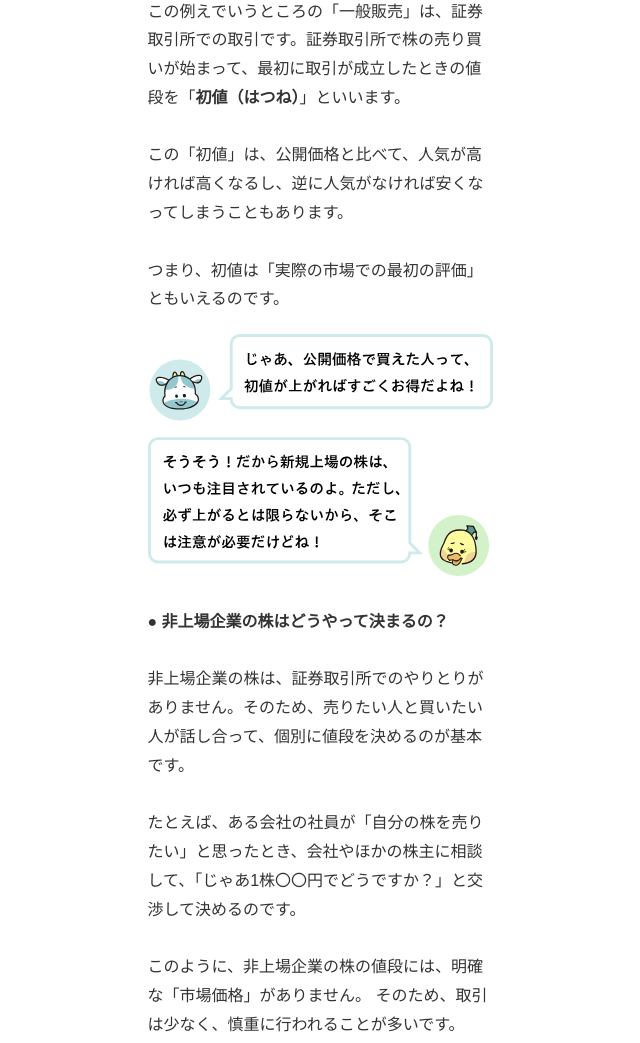
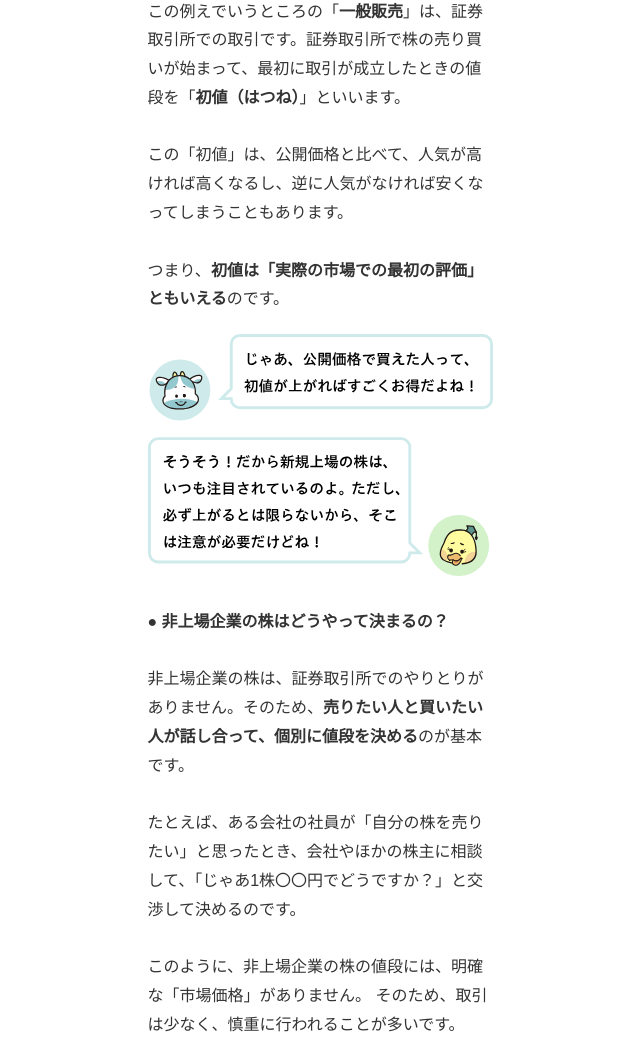
Before and after one commit to c3iird/level02-04, a plain HTML site: page index.html in a window 1280 px wide. Shown: the part 1820-2863 px from the top of the page, without its empty margins (320-960 px from the left). Drawn offline with Linux system fonts and the light colour scheme.

Commit message:
Update index.html

```diff
--- a/index.html
+++ b/index.html
@@ -110,18 +110,18 @@
     <div class="text-block">
      公開価格での取引は、ゲームの限定グッズが、抽選に当たったファンだけに「先行販売」されるようなイメージです。
 <br>&nbsp;<br>
-この例えでいうところの「一般販売」は、証券取引所での取引です。証券取引所で株の売り買いが始まって、最初に取引が成立したときの値段を「<b>初値（はつね）</b>」といいます。
+この例えでいうところの「<b>一般販売</b>」は、証券取引所での取引です。証券取引所で株の売り買いが始まって、最初に取引が成立したときの値段を「<b>初値（はつね）</b>」といいます。
 <br>&nbsp;<br>
 この「初値」は、公開価格と比べて、人気が高ければ高くなるし、逆に人気がなければ安くなってしまうこともあります。
 <br>&nbsp;<br>
-つまり、初値は「実際の市場での最初の評価」ともいえるのです。 </div>
+つまり、<b>初値は「実際の市場での最初の評価」ともいえる</b>のです。 </div>
 
     <img src="level02-04/talk02.svg" alt="カブちゃんととうしくんの会話02" class="content-image">
 
     <div class="text-block">
   <b> ● 非上場企業の株はどうやって決まるの？
 </b><br>&nbsp;<br>
-非上場企業の株は、証券取引所でのやりとりがありません。そのため、売りたい人と買いたい人が話し合って、個別に値段を決めるのが基本です。
+非上場企業の株は、証券取引所でのやりとりがありません。そのため、<b>売りたい人と買いたい人が話し合って、個別に値段を決める</b>のが基本です。
 <br>&nbsp;<br>
 たとえば、ある会社の社員が「自分の株を売りたい」と思ったとき、会社やほかの株主に相談して、「じゃあ1株〇〇円でどうですか？」と交渉して決めるのです。
 <br>&nbsp;<br>
```
